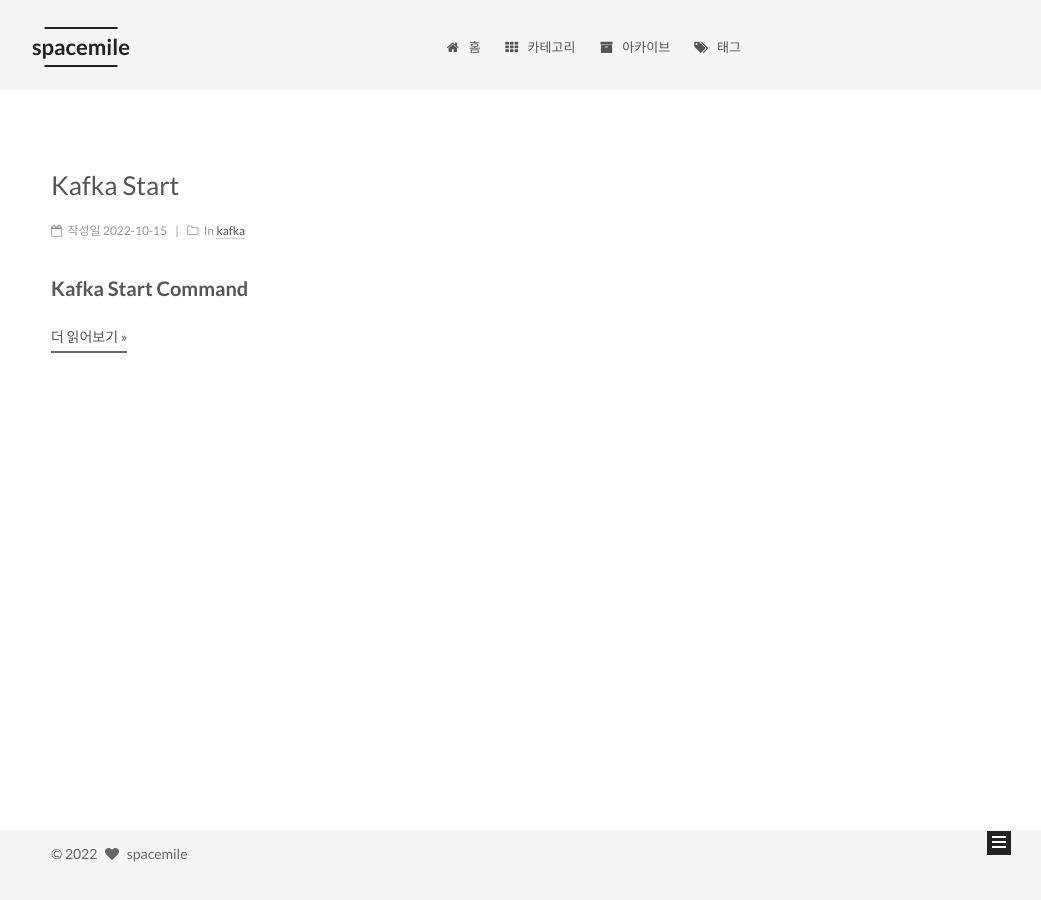
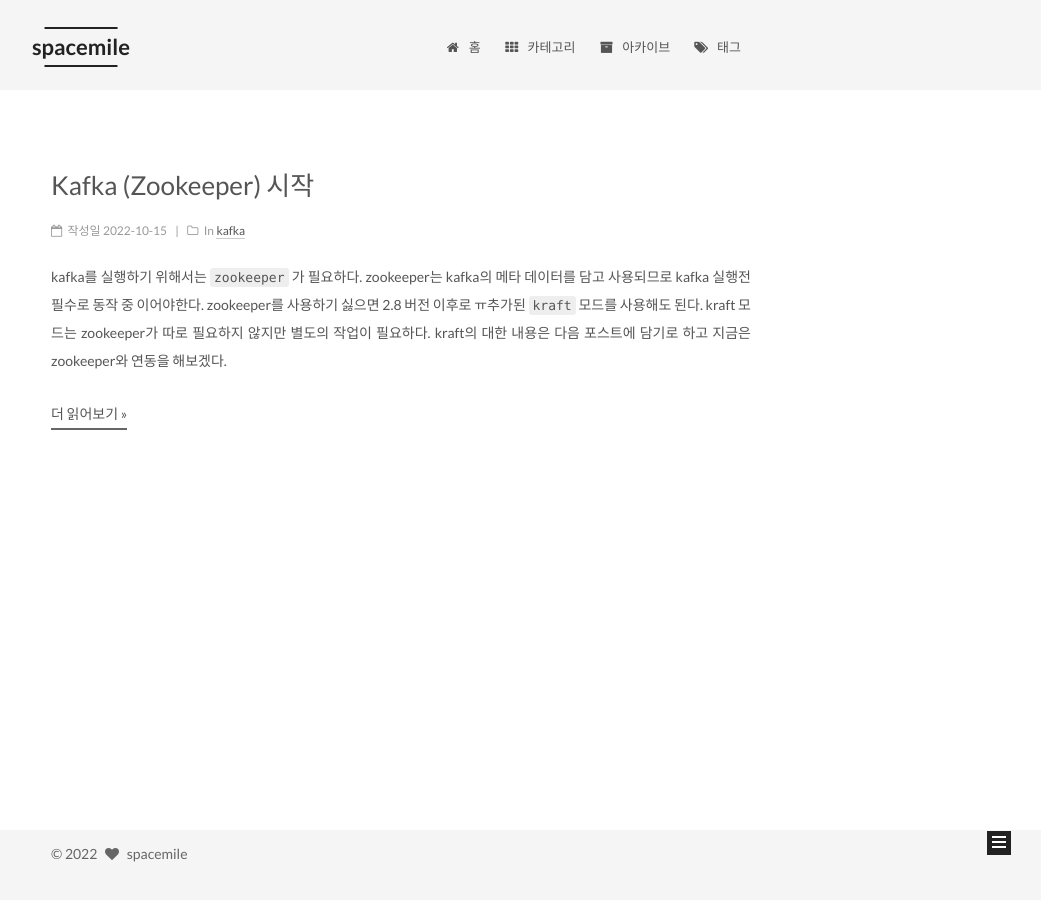
Before and after one commit to spacemile/spacemile.github.io, a Jekyll site: the page built from index.html, in a window 1280 px wide. Shown: the whole page, without its empty margins (239-1280 px from the left). Built offline with Jekyll 4.4.1, drawn with Linux system fonts in a browser that asks for light colours; the list of posts is cut into pages by our own code.

Commit message:
Update 2022-10-15-kafkatest.md

````diff
--- a/_posts/2022-10-15-kafkatest.md
+++ b/_posts/2022-10-15-kafkatest.md
@@ -1,14 +1,32 @@
 ---
-title: Kafka Start
+title: Kafka (Zookeeper) 시작
 date: 2022-10-15
 categories:
 - kafka
 tags:
 - kafka
 - data
+- zookeeper
 ---
 
-### Kafka Start Command
+kafka를 실행하기 위해서는 `zookeeper` 가 필요하다. zookeeper는 kafka의 메타 데이터를 담고 사용되므로 kafka 실행전 필수로 동작 중 이어야한다. zookeeper를 사용하기 싫으면 2.8 버전 이후로 ㅠ추가된 `kraft` 모드를 사용해도 된다. kraft 모드는 zookeeper가 따로 필요하지 않지만 별도의 작업이 필요하다. kraft의 대한 내용은 다음 포스트에 담기로 하고 지금은 zookeeper와 연동을 해보겠다.
+
+> 여기서는 zookeeper와 kafka를 localhost 환경에서 실행하는 것을 목표로 한다.
+> zookeeper 3.7.1, kafka 3.1.2 환경에서 테스트 되었다.
+
+### Zookeeper 설치 및 시작
+
+1. 아래의 링크에서 zookeeper를 다운로드 받을 수 있다.
+  - https://zookeeper.apache.org/releases.html
+
+
+
+
+
+
+### 카프카 설치 및 시작
+
+https://kafka.apache.org/downloads
 
 ```
 ./kafka-server-start.sh [server.properties]
````
